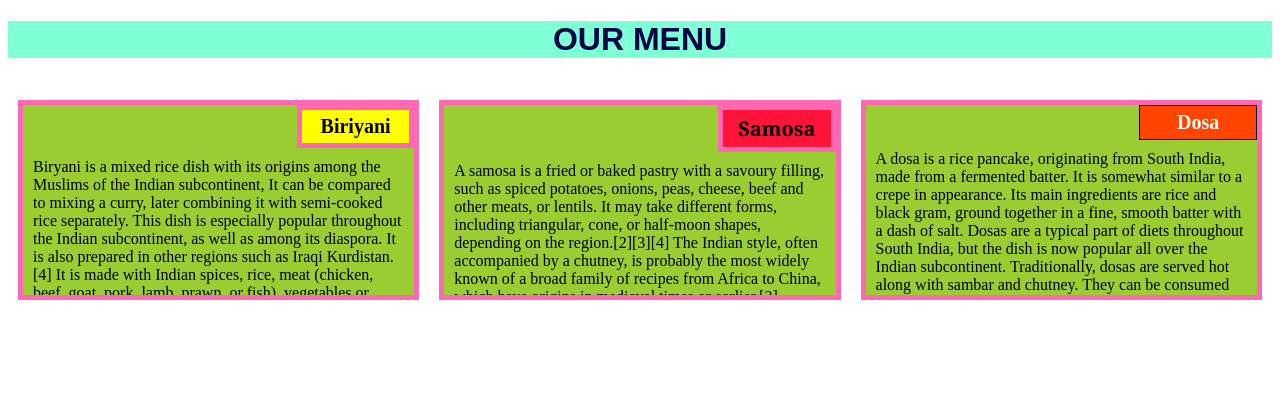
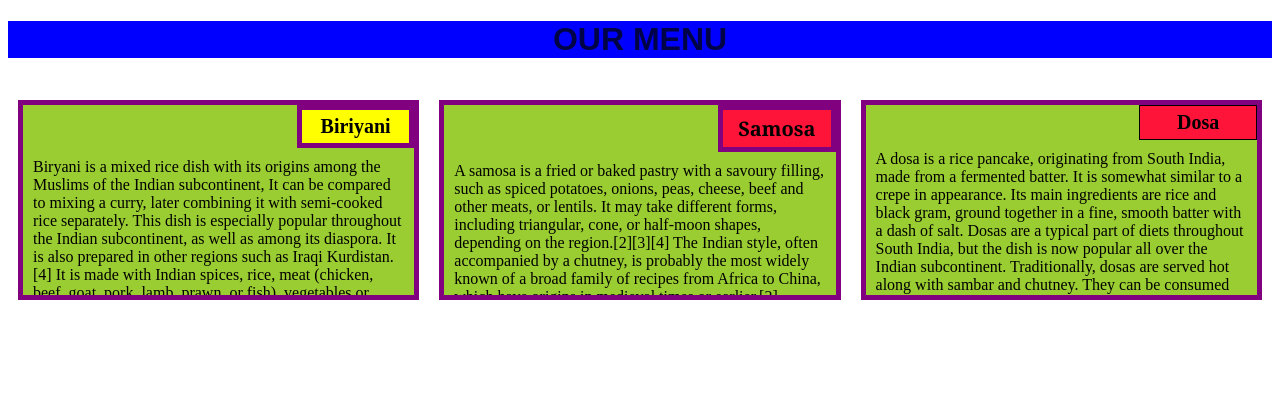
Before and after one commit to rht-rht/Coursera-Assignment, a plain HTML site: page index.html in a window 1280 px wide. Drawn offline with Linux system fonts and the light colour scheme.

Commit message:
Update style.css

```diff
--- a/style.css
+++ b/style.css
@@ -11,7 +11,7 @@ h1 {
 	font-family: Brushstroke, fantasy;
 	color: #000345;
 	text-align: center;
-    background-color: aquamarine
+    background-color: blue
 }
 
 body {
@@ -35,7 +35,7 @@ p {
 }
 
 section {
-	border:	5px solid hotpink;
+	border:	5px solid purple;
 	background-color: yellowgreen;
 	width: 100%;
 	height: 200px;
@@ -46,7 +46,7 @@ section {
 }
 
 #htmll {
-	border:	5px solid hotpink;
+	border:	5px solid purple;
 	text-align: center;
 	width: 30%;
 	margin-left: 70%;
@@ -59,7 +59,7 @@ section {
 }
 
 #csss {
-	border:	5px solid hotpink;
+	border:	5px solid purple;
 	text-align: center;
 	width: 30%;
 	margin-left: 70%;
@@ -82,8 +82,8 @@ section {
 	font-size: 125%;
 	margin-bottom: 0;
 	margin-top: 0;
-	background-color: orangered;
-	color: white;
+	background-color: #FF1439;
+	color: black;
 	padding: 5px;
 }
 
```
